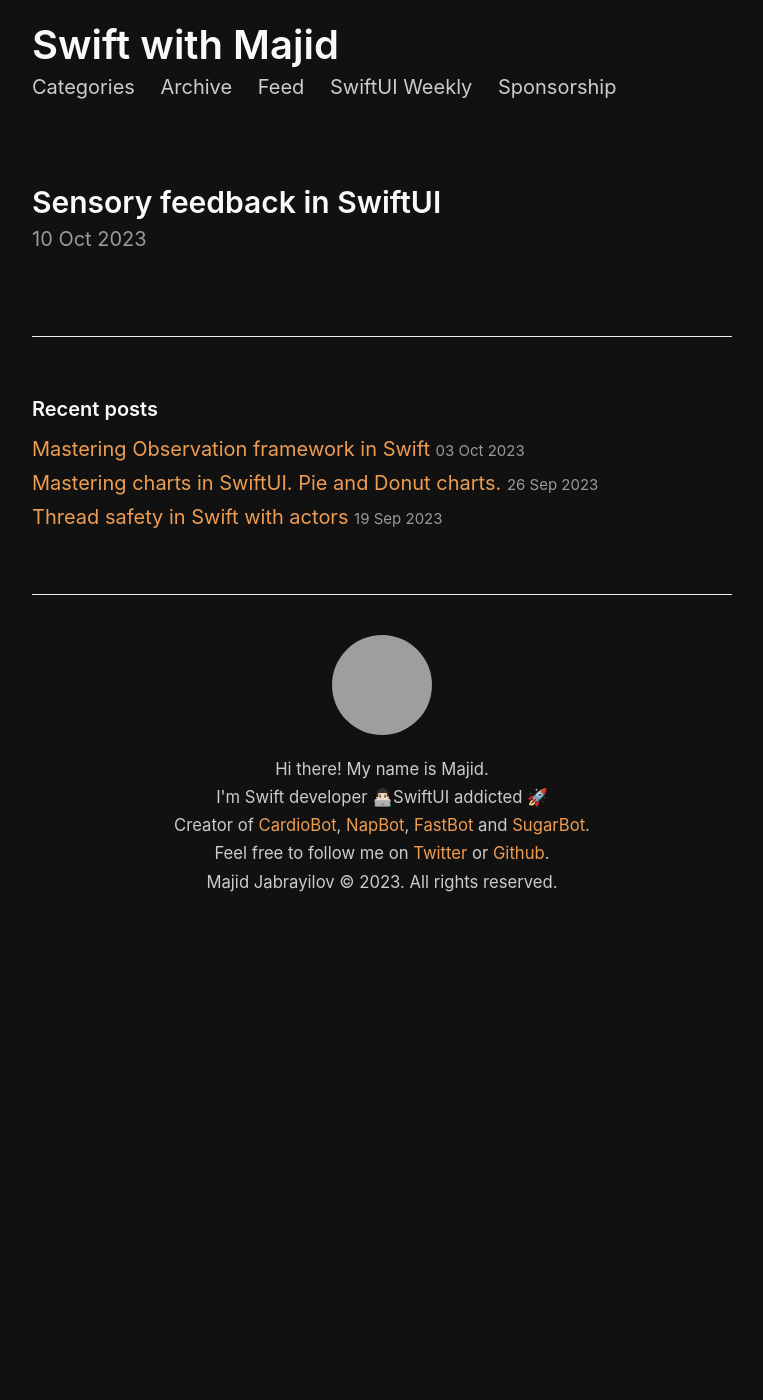
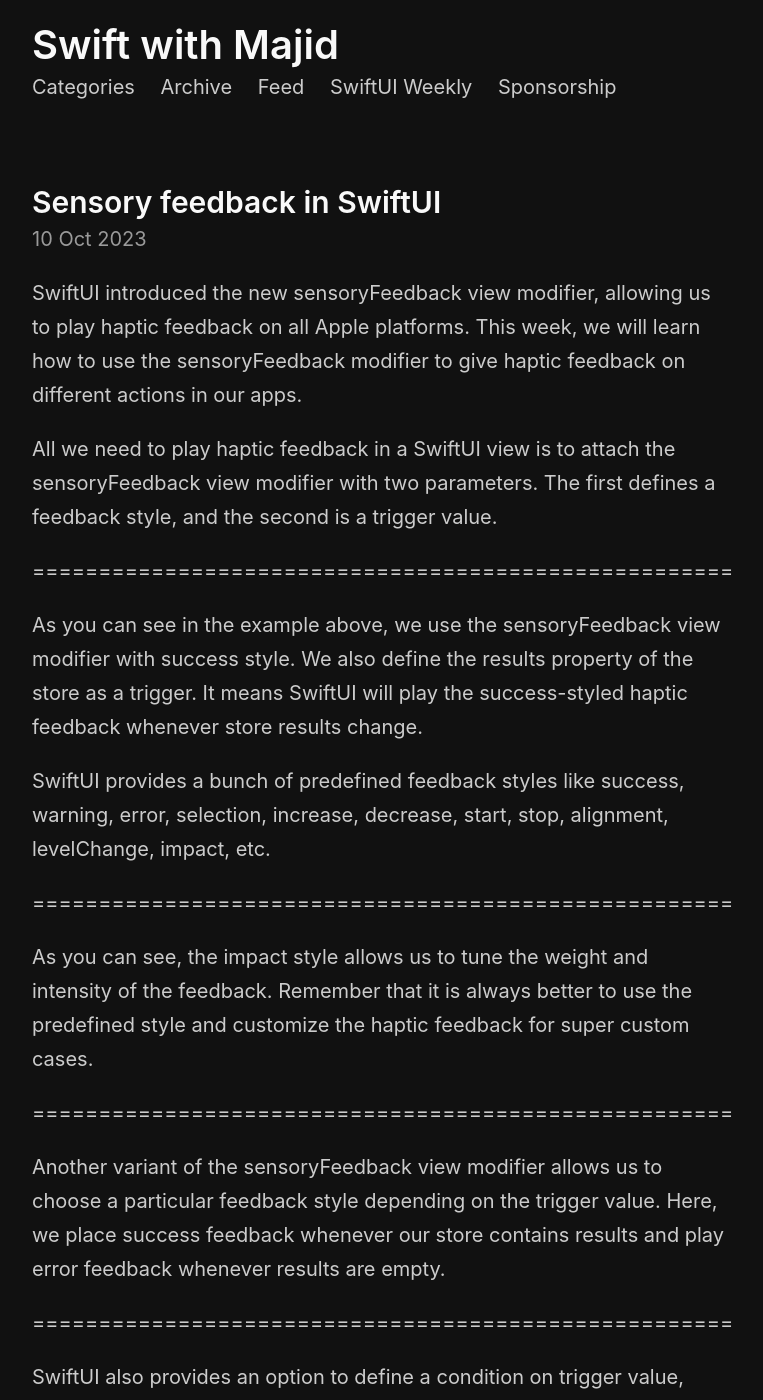
Before and after one commit to mecid/mecid.github.io, a Jekyll site: the page built from _posts/2023-10-10-sensory-feedback-in-swiftui.md, in a window 1280 px wide and 1400 px high. Shown: the whole window, without its empty margins (258-1021 px from the left). Built offline with Jekyll 4.4.1, drawn with Linux system fonts in a browser that asks for light colours; some of the changed text lies outside the part shown; grey boxes are pictures that could not be loaded.

Commit message:
sensory feedback post content added

```diff
--- a/_posts/2023-10-10-sensory-feedback-in-swiftui.md
+++ b/_posts/2023-10-10-sensory-feedback-in-swiftui.md
@@ -2,3 +2,27 @@
 title: Sensory feedback in SwiftUI
 layout: post
 ---
+
+SwiftUI introduced the new sensoryFeedback view modifier, allowing us to play haptic feedback on all Apple platforms. This week, we will learn how to use the sensoryFeedback modifier to give haptic feedback on different actions in our apps.
+
+All we need to play haptic feedback in a SwiftUI view is to attach the sensoryFeedback view modifier with two parameters. The first defines a feedback style, and the second is a trigger value.
+
+=====================================================
+
+As you can see in the example above, we use the sensoryFeedback view modifier with success style. We also define the results property of the store as a trigger. It means SwiftUI will play the success-styled haptic feedback whenever store results change.
+
+SwiftUI provides a bunch of predefined feedback styles like success, warning, error, selection, increase, decrease, start, stop, alignment, levelChange, impact, etc.
+
+=====================================================
+
+As you can see, the impact style allows us to tune the weight and intensity of the feedback. Remember that it is always better to use the predefined style and customize the haptic feedback for super custom cases.
+
+=====================================================
+
+Another variant of the sensoryFeedback view modifier allows us to choose a particular feedback style depending on the trigger value. Here, we place success feedback whenever our store contains results and play error feedback whenever results are empty.
+
+=====================================================
+
+SwiftUI also provides an option to define a condition on trigger value, deciding whenever it should play a predefined feedback style.
+
+This week, we learned how to use the new sensoryFeedback view modifier to play haptic feedback in our SwiftUI views. Remember that you shouldn't overwhelm the user with haptics. Use them to improve accessibility and significant task results.
```
